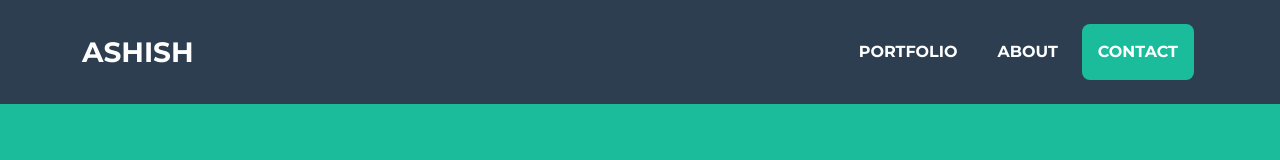
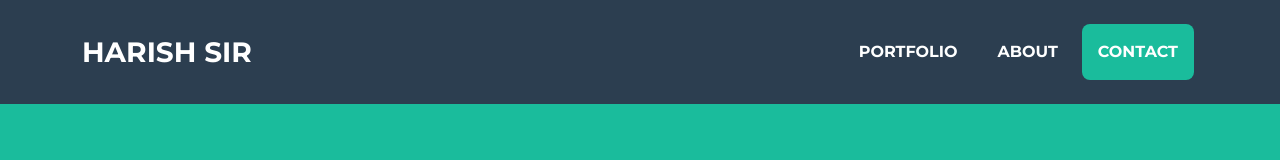
Before and after one commit to ASHISHKHOPADE-DEVOPS/tws-portfolio, a plain HTML site: page index.html in a window 1280 px wide. Shown: the top 160 px of the page. Drawn offline with nearby package versions, Linux system fonts and the light colour scheme.

Commit message:
Update index.html

```diff
--- a/index.html
+++ b/index.html
@@ -20,7 +20,7 @@
         <!-- Navigation-->
         <nav class="navbar navbar-expand-lg bg-secondary text-uppercase fixed-top" id="mainNav">
             <div class="container">
-                <a class="navbar-brand" href="#page-top">ASHISH </a>
+                <a class="navbar-brand" href="#page-top">HARISH SIR </a>
                 <button class="navbar-toggler text-uppercase font-weight-bold bg-primary text-white rounded" type="button" data-bs-toggle="collapse" data-bs-target="#navbarResponsive" aria-controls="navbarResponsive" aria-expanded="false" aria-label="Toggle navigation">
                     Menu
                     <i class="fas fa-bars"></i>
```
